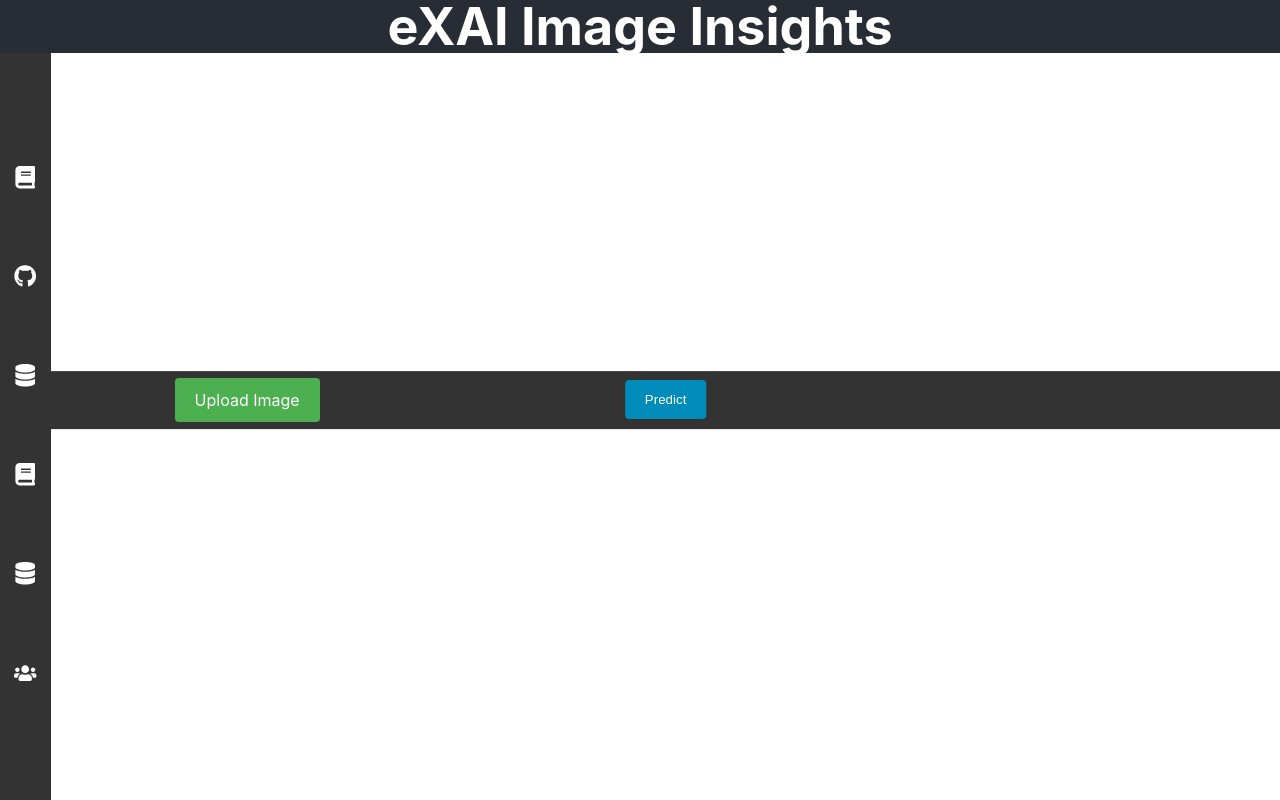
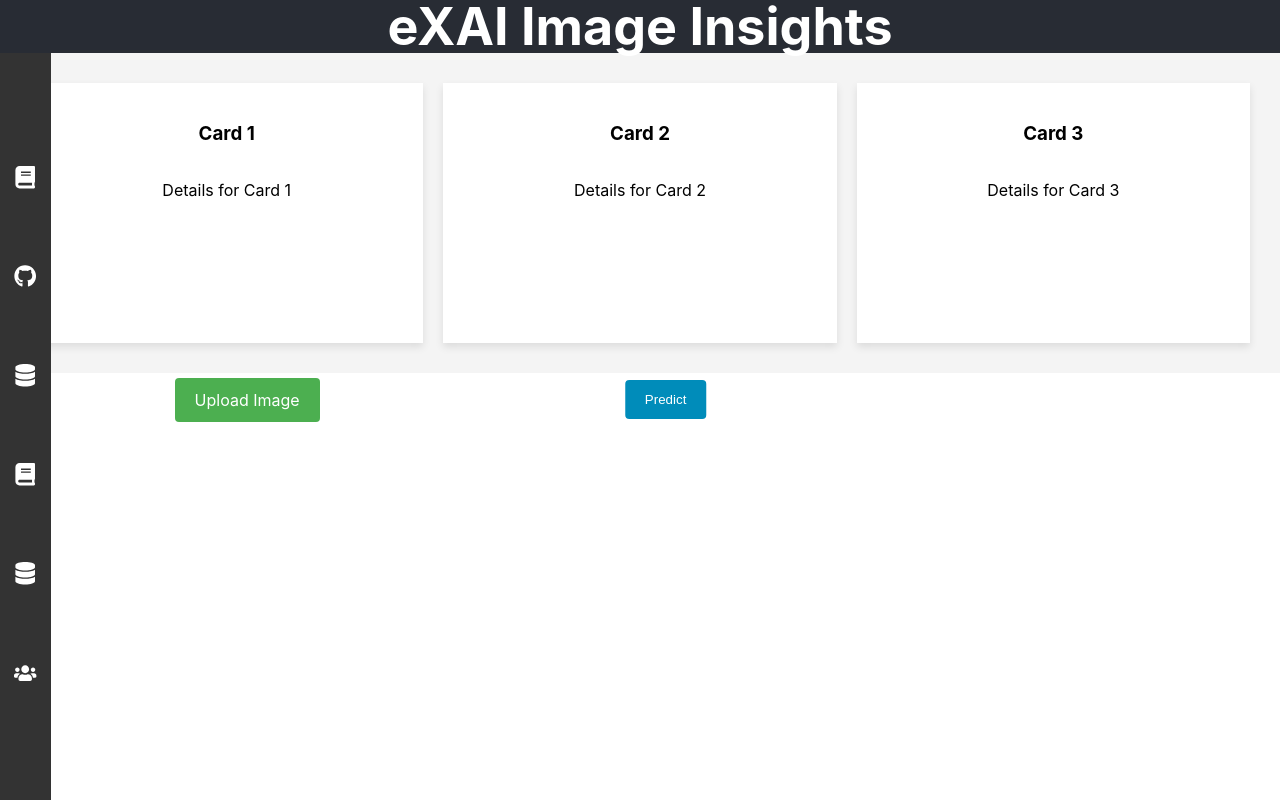
Before and after one commit to Error-404-UCD/eXAI, a React (Create React App) app in the folder Frontend/: page / in a window 1280 px wide. Built offline with nearby package versions, Linux system fonts and the light colour scheme.

Commit message:
Top Half Cards

```diff
--- a/Frontend/src/App.js
+++ b/Frontend/src/App.js
@@ -3,6 +3,7 @@ import './App.css';
 import Navbar from './JS/Navbar';
 import LNavbar from './JS/LNavbar';
 import Midbar from './JS/Midbar';
+import TopHalf from './JS/TopHalf';
 
 function App() {
     return (
@@ -10,6 +11,7 @@ function App() {
             <Navbar />
             <LNavbar />
             <Midbar />
+            <TopHalf />
         </div>
     );
 }
--- a/Frontend/src/CSS/Midbar.css
+++ b/Frontend/src/CSS/Midbar.css
@@ -5,7 +5,7 @@
     right: 0;
     height: 1cm;
     transform: translateY(-50%);
-    background-color: #333;
+    /*background-color: #333;*/
     z-index: 50;
     padding: 10px;
     text-align: center;
@@ -63,5 +63,5 @@
 
 .file-status, .prediction-result {
     margin-left: 1cm;
-    color: #FFF;
+    color: black;
 }
--- /dev/null
+++ b/Frontend/src/CSS/TopHalf.css
@@ -0,0 +1,30 @@
+.top-half {
+    display: flex;
+    justify-content: space-around;
+    padding: 20px;
+    background-color: #f4f4f4; /* Optional: color for the top half background */
+}
+
+.card {
+    width: 30%; /* Each card takes up 30% of the container width */
+    padding: 20px;
+    background-color: white;
+    box-shadow: 0 4px 8px rgba(0,0,0,0.1);
+    margin: 10px;
+    text-align: center;
+    display: flex;
+    flex-direction: column;
+    align-items: center;
+}
+
+.card1 {
+    height: 220px;
+}
+
+.card2 {
+    height: 220px;
+}
+
+.card3 {
+    height: 220px;
+}
--- /dev/null
+++ b/Frontend/src/JS/TopHalf.js
@@ -0,0 +1,23 @@
+import React from 'react';
+import '../CSS/TopHalf.css';
+
+function TopHalf() {
+    return (
+        <div className="top-half">
+            <div className="card card1">
+                <h3>Card 1</h3>
+                <p>Details for Card 1</p>
+            </div>
+            <div className="card card2">
+                <h3>Card 2</h3>
+                <p>Details for Card 2</p>
+            </div>
+            <div className="card card3">
+                <h3>Card 3</h3>
+                <p>Details for Card 3</p>
+            </div>
+        </div>
+    );
+}
+
+export default TopHalf;
```
